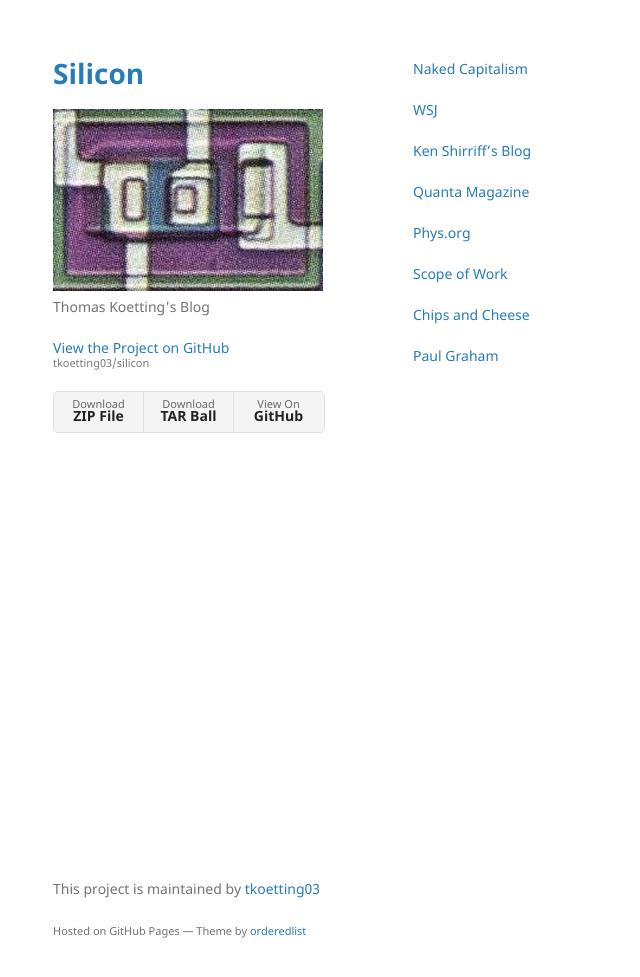
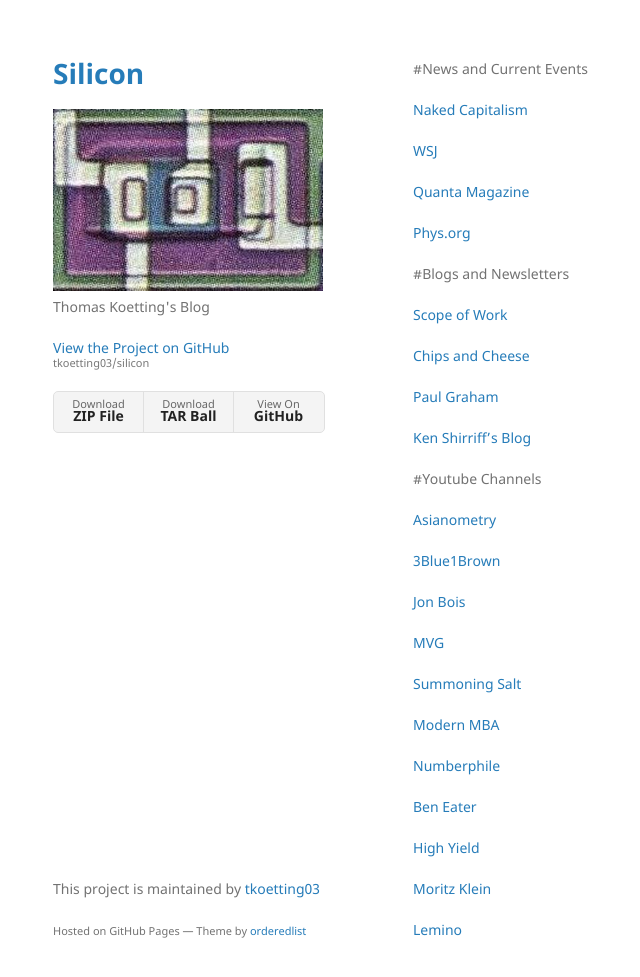
Before and after one commit to tkoetting03/silicon, a Jekyll site: the page built from other.md, in a window 1280 px wide and 1010 px high. Shown: the top 977 px of the window, without its empty margins (157-797 px from the left). Built offline with Jekyll 4.4.1, drawn with Linux system fonts in a browser that asks for light colours; our own code applies the rules of GitHub Pages for plain Markdown files.

Commit message:
Update other.md

```diff
--- a/other.md
+++ b/other.md
@@ -1,15 +1,43 @@
+#News and Current Events
+
 [Naked Capitalism](https://www.nakedcapitalism.com/)
 
 [WSJ](https://www.wsj.com/)
 
-[Ken Shirriff's Blog](https://www.righto.com/)
-
 [Quanta Magazine](https://www.quantamagazine.org/)
 
 [Phys.org](https://phys.org/)
+
+#Blogs and Newsletters
 
 [Scope of Work](https://www.scopeofwork.net/)
 
 [Chips and Cheese](https://chipsandcheese.com/)
 
 [Paul Graham](https://paulgraham.com/index.html)
+
+[Ken Shirriff's Blog](https://www.righto.com/)
+
+#Youtube Channels
+
+[Asianometry](https://www.youtube.com/@Asianometry)
+
+[3Blue1Brown](https://www.youtube.com/@3blue1brown)
+
+[Jon Bois](https://www.youtube.com/@SecretBaseSBN)
+
+[MVG](https://www.youtube.com/@ModernVintageGamer)
+
+[Summoning Salt](https://www.youtube.com/@SummoningSalt)
+
+[Modern MBA](https://www.youtube.com/@ModernMBA)
+
+[Numberphile](https://www.youtube.com/@numberphile)
+
+[Ben Eater](https://www.youtube.com/@BenEater)
+
+[High Yield](https://www.youtube.com/@HighYield)
+
+[Moritz Klein](https://www.youtube.com/@MoritzKlein0)
+
+[Lemino](https://www.youtube.com/@LEMMiNO)
```
